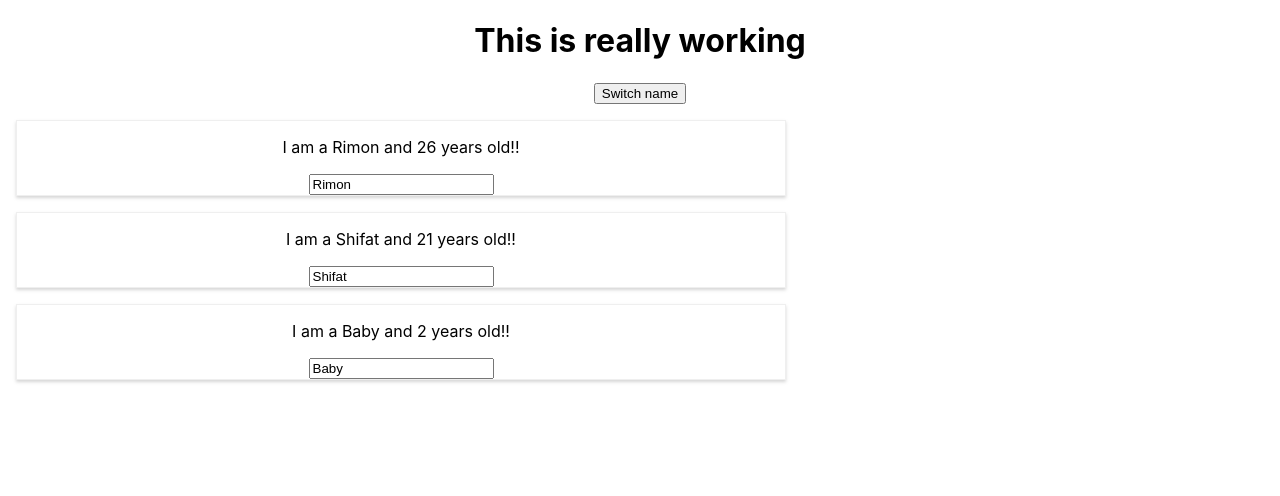
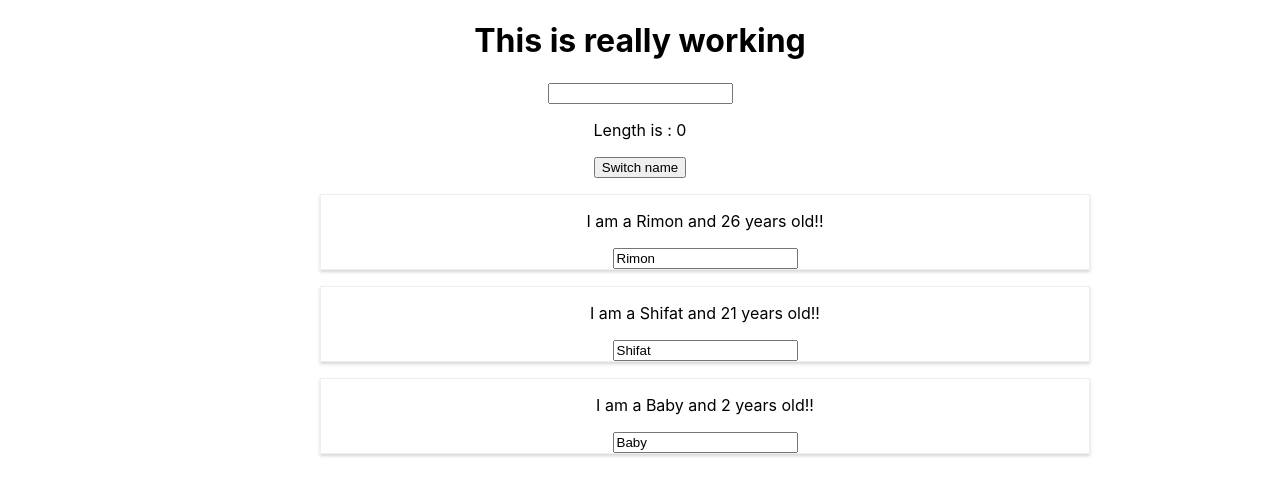
Before and after one commit to tlshifat/react_start, a React (Create React App) app: page / in a window 1280 px wide. Both pictures are taken after a click on the button "Switch name". Shown: the top 496 px of the page. Built offline with nearby package versions, Linux system fonts and the light colour scheme.

Commit message:
assignment solution 1

```diff
--- a/src/App.js
+++ b/src/App.js
@@ -12,7 +12,8 @@ class App extends Component {
       {name:"Baby",age:2,id:2}
     ],
     name:"xx",
-    show: false
+    show: false,
+    length: 0
   };
 
 
@@ -47,6 +48,13 @@ class App extends Component {
   }
 
 
+  getLength=(event)=>{
+      this.setState({
+        length:event.target.value.length
+      });
+  }
+
+
 
   render(){
 
@@ -63,6 +71,9 @@ class App extends Component {
     return (
       <div className="App">
        <h1> This is really working </h1>
+       <input type="text" onChange={this.getLength}/>
+    <p>Length is : {this.state.length}</p>
+
         <button onClick={this.togglePerson}> Switch name </button>
 
         {persons}
--- a/src/Person/Person.css
+++ b/src/Person/Person.css
@@ -4,5 +4,6 @@
     border: 1px solid #eeee;
     box-shadow: 0 2px 3px #cccc;
     text-align: center;
+    margin-left: 25%;
 
 }
```
